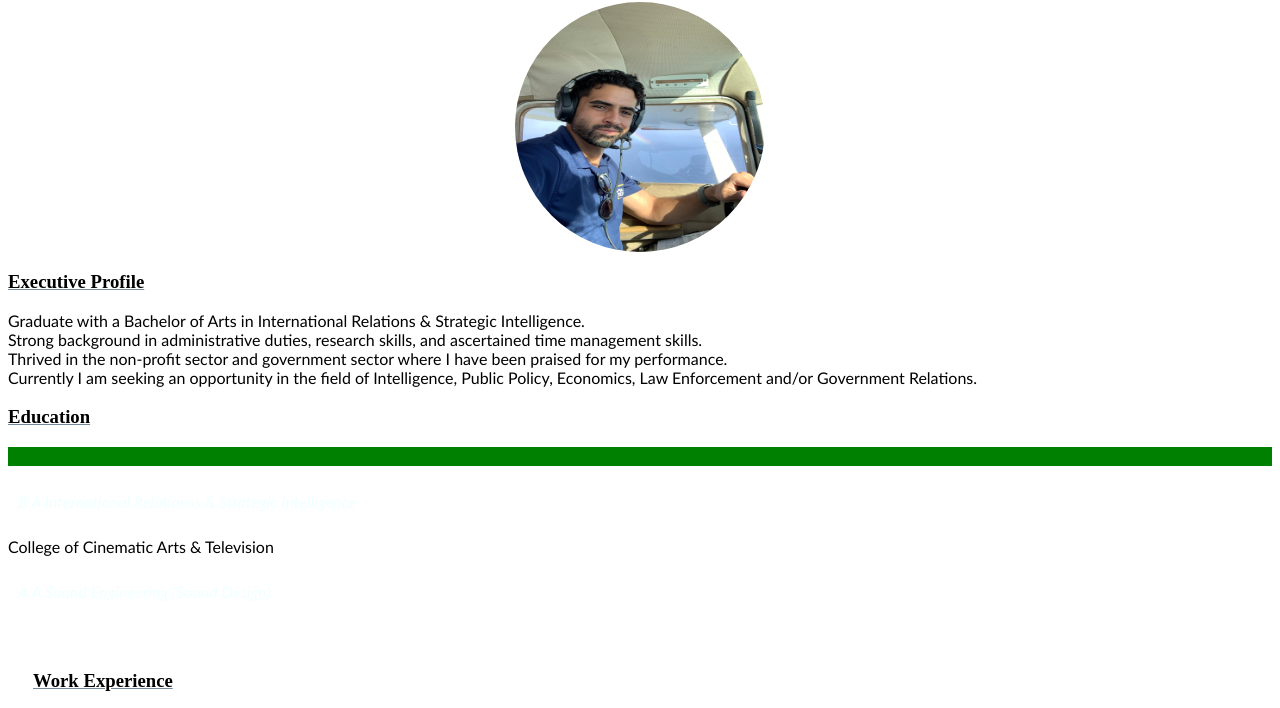
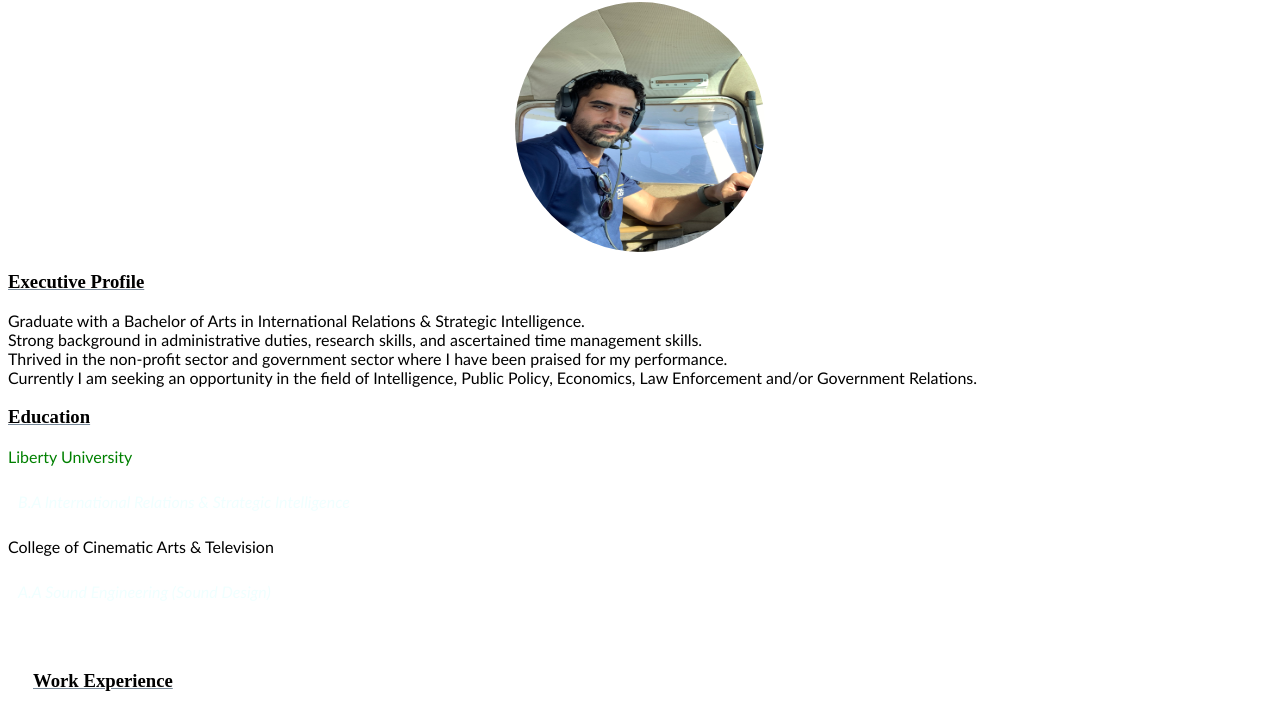
Before and after one commit to PHL-LC101-April22/js-assignment-4-html-me-something-Rafycruz23, a website: page index.html in a window 1280 px wide. Shown: the part 89-797 px from the top of the page. Drawn offline with Linux system fonts and the light colour scheme.

Commit message:
changed gree to RGB code

```diff
--- a/index.html
+++ b/index.html
@@ -22,7 +22,7 @@
 
       <h3>Education</h3>
       <p id="testP" class="funParagraph">Liberty University</p>
-      <p id="degree"><em>B.A International Relationss & Strategic Intelligence</em></p>
+      <p id="degree"><em>B.A International Relations & Strategic Intelligence</em></p>
       <p id="education">College of Cinematic Arts & Television</p>
       <p id="degree"><em>A.A Sound Engineering (Sound Design)</em></p>
       <div id="experience">
--- a/styles.css
+++ b/styles.css
@@ -20,8 +20,7 @@ text-align: center;
 }
 
 .funParagraph {
-color: green;
-background-color: green;
+color: rgb(0, 128, 0);
 }
 
 #degree {
```
